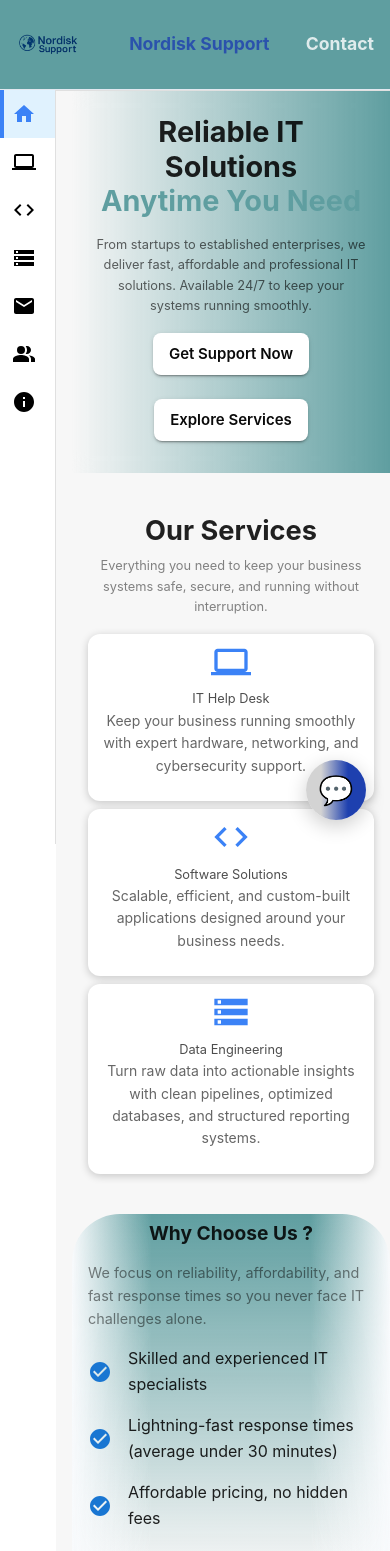
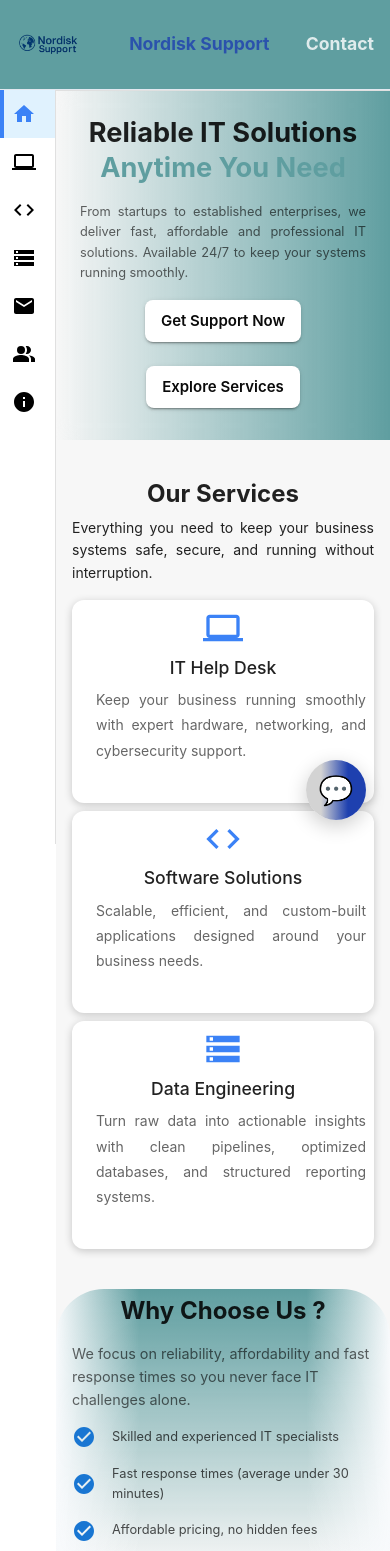
Before and after one commit to farhadayan/friendly, a React (Create React App) app in the folder Frontend/friendlyfront/: page /home in a window 390 px wide. Shown: the top 1551 px of the page. Built offline with nearby package versions, Linux system fonts and the light colour scheme.

Commit message:
few styling update

```diff
--- a/Frontend/friendlyfront/src/App.tsx
+++ b/Frontend/friendlyfront/src/App.tsx
@@ -126,6 +126,7 @@ function App() {
               //paddingTop: 'var(--header-height, 64px)',
               px: 2,
               pr: 0,
+              pl:0,
               backgroundColor: 'var(--body-bg, #f7f7f7)',
               minHeight: '100vh',
             }}
--- a/Frontend/friendlyfront/src/components/itsupport/Career.tsx
+++ b/Frontend/friendlyfront/src/components/itsupport/Career.tsx
@@ -211,7 +211,7 @@ const Career: React.FC = () => {
     ];
 
     return (
-        <Box sx={{ width: '100%' , pl:0}}>
+        <Box sx={{ width: '100%', pl: 0 }}>
             {/* Hero Section */}
             <Box sx={{
                 background: `
@@ -226,10 +226,10 @@ const Career: React.FC = () => {
                 overflow: 'hidden'
             }}>
                 <Container maxWidth="lg">
-                    <Typography variant="h2" sx={{ color: "black" }}>
+                    <Typography variant="h2" sx={{ color: "black", pb: 1 }}>
                         Join Our Team
                     </Typography>
-                    <Typography variant="h6" sx={{ color: "black" }}>
+                    <Typography variant="h6" sx={{ color: "black", textAlign: 'justify', pl: 2 }}>
                         Build your career with a team that values innovation, collaboration, and growth. Nordisk Support is
                         an equal opportunity employer. We celebrate diversity and are committed to creating an inclusive
                         environment for all employees.
@@ -336,7 +336,6 @@ const Career: React.FC = () => {
                         sx={{
                             textAlign: 'center',
                             mb: 2,
-                            fontWeight: 700,
                             color: theme.palette.primary.main
                         }}
                     >
@@ -501,7 +500,7 @@ const Career: React.FC = () => {
                         <Typography variant="h5" gutterBottom color="primary">
                             Don't See a Perfect Match?
                         </Typography>
-                        <Typography variant="body1" color="text.secondary" paragraph sx={{ mb: 4 }}>
+                        <Typography variant="body2" paragraph sx={{ mb: 4 }}>
                             We're always looking for talented individuals. Send us your resume for future opportunities.
                         </Typography>
 
@@ -510,6 +509,7 @@ const Career: React.FC = () => {
                                 variant="contained"
                                 size="large"
                                 startIcon={<Email />}
+                                sx={{ whiteSpace: 'nowrap' }}
                                 onClick={() => {
                                     const mailto = `mailto:${HR_EMAIL}?subject=General Application - Nordisk Support`;
                                     window.open(mailto, '_blank');
@@ -521,6 +521,7 @@ const Career: React.FC = () => {
                             <Button
                                 variant="outlined"
                                 size="large"
+                                sx={{ whiteSpace: 'nowrap' }}
                                 onClick={() => {
                                     navigator.clipboard.writeText(HR_EMAIL);
                                     alert(`Email address copied: ${HR_EMAIL}`);
--- a/Frontend/friendlyfront/src/components/itsupport/Contact.tsx
+++ b/Frontend/friendlyfront/src/components/itsupport/Contact.tsx
@@ -318,13 +318,9 @@ ${email ? `Email: ${email}` : ''}`.trim();
                     }}
                 >
                     <Typography
-                        variant="h1"
-                        sx={{
-                            fontWeight: "bold",
-                            textAlign: "center",
-                        }}  >
+                        variant="h2"
+                        sx={{ textAlign: "center" }} >
                         Contact Us
-
                     </Typography>
 
                     <Typography
@@ -339,7 +335,7 @@ ${email ? `Email: ${email}` : ''}`.trim();
                             pb: 4
                         }}
                     >
-                        Get in touch with our team. We love to hear from you.
+                        Get in touch with our team. We love to hear you.
                     </Typography>
 
                     <Box
@@ -424,19 +420,34 @@ ${email ? `Email: ${email}` : ''}`.trim();
                         <Stack spacing={4}>
                             {/* Contact Card */}
                             <Paper elevation={3} sx={{ p: 4, borderRadius: 3 }}>
-                                <Typography variant="h5" gutterBottom fontWeight={600} color="primary">
+                                <Typography variant="h5" textAlign={'center'} >
                                     Contact Information
                                 </Typography>
 
                                 <List>
                                     <ListItem>
-                                        <ListItemIcon>
+                                        <ListItemText
+                                            secondary={<>
+                                                Mon–Fri: 8:30 AM – 5:30 PM
+                                                <br />
+                                                Sat–Sun: 10:00–15:00
+                                            </>}
+                                        />
+                                    </ListItem>
+                                    <ListItem>
+                                        <ListItemIcon sx={{ minWidth: '36px' }}>
                                             <Phone color="primary" />
                                         </ListItemIcon>
                                         <ListItemText
-                                            primary="Phone"
+
                                             secondary={
-                                                <Link href={`tel:${PHONE_NUMBER.replace(/\s/g, '')}`}>
+                                                <Link
+                                                    href={`tel:${PHONE_NUMBER.replace(/\s/g, '')}`}
+                                                    sx={{
+                                                        whiteSpace: 'nowrap',
+                                                        display: 'inline-block',
+                                                    }}
+                                                >
                                                     {PHONE_NUMBER}
                                                 </Link>
                                             }
@@ -445,28 +456,24 @@ ${email ? `Email: ${email}` : ''}`.trim();
 
 
                                     <ListItem>
-                                        <ListItemIcon>
+                                        <ListItemIcon sx={{ minWidth: '36px' }}>
                                             <LocationOn color="primary" />
                                         </ListItemIcon>
                                         <ListItemText
-                                            primary="Address"
+                                            // primary="Address"
                                             secondary={ADDRESS}
                                         />
                                     </ListItem>
 
                                     <ListItem>
-                                        <ListItemIcon>
+                                        <ListItemIcon sx={{ minWidth: '36px' }}>
                                             <AccessTime color="primary" />
                                         </ListItemIcon>
                                         <ListItemText
-                                            primary="Business Hours"
-                                            secondary={
-                                                <>
-                                                    24/7 Support Available
-                                                    <br />
-                                                    Mon-Fri: 8:00 AM - 6:00 PM
-                                                </>
-                                            }
+
+                                            secondary="24/7 Support Available "
+
+
                                         />
                                     </ListItem>
                                 </List>
--- a/Frontend/friendlyfront/src/components/itsupport/Dataengineering.tsx
+++ b/Frontend/friendlyfront/src/components/itsupport/Dataengineering.tsx
@@ -82,8 +82,9 @@ export default function Dataengineering() {
       <Box
         sx={{
           flex: 1,
-          m: 0,
-          p: { xs: 1, md: 2 },
+          pt: { xs: 1, md: 2 },
+          mb: {xs:12, md:4},
+
 
           backdropFilter: "blur(10px)",
           background: `
@@ -96,11 +97,11 @@ export default function Dataengineering() {
 
         }}
       >
-        <Container maxWidth="lg" sx={{ pb: 3 }}>
+        <Container maxWidth="lg">
           <Typography variant="h2" sx={{ pb: { xs: 2 } }}>
             Data Engineering
           </Typography>
-          <Typography variant="h6">
+          <Typography variant="body2" textAlign={"justify"} pl={2}>
             Data is one of the most valuable assets a business owns - but only if it is structured, reliable
             and accessible. Our Data Engineering services help businesses collect, process, and transform data
             into a solid foundation for analytics, reporting, and decision-making. We design and build robust
@@ -127,7 +128,7 @@ export default function Dataengineering() {
                   <Typography variant="h5" sx={{ pb: 1 }}>
                     {service.title}
                   </Typography>
-                  <Typography variant="h6" color="text.secondary" lineHeight={1.8}>
+                  <Typography variant="h6" textAlign={"justify"} pb={2} pl={2} lineHeight={1.8}>
                     {service.desc}
                   </Typography>
                 </CardContent>
--- a/Frontend/friendlyfront/src/components/itsupport/Home.tsx
+++ b/Frontend/friendlyfront/src/components/itsupport/Home.tsx
@@ -64,7 +64,7 @@ export default function Home() {
 
   const features = [
     "Skilled and experienced IT specialists",
-    "Lightning-fast response times (average under 30 minutes)",
+    "Fast response times (average under 30 minutes)",
     "Affordable pricing, no hidden fees",
     "Remote and onsite support availability",
     "No long-term contracts required",
@@ -101,13 +101,11 @@ export default function Home() {
 
           }}
         >
-          <Typography
-            variant="h1"
+          <Typography variant="h2"
             sx={{
               fontWeight: "bold",
               mb: isMobile ? 2 : 3,
               textAlign: "center",
-
             }}
           >
             Reliable IT Solutions
@@ -131,7 +129,7 @@ export default function Home() {
 
             sx={{
               mb: isMobile ? 2 : 4,
-              textAlign: "center",
+              textAlign: "justify",
               justifyContent: "center",
               opacity: 0.7,
               lineHeight: 1.6,
@@ -201,7 +199,7 @@ export default function Home() {
       {/* Services Section */}
       <Container maxWidth="lg" sx={{ py: 5 }} id="our-services-section">
         <Typography
-          variant="h2"
+          variant="h3"
           textAlign="center"
           fontWeight="bold"
           sx={{ mb: isMobile ? 1 : 2 }}
@@ -209,13 +207,9 @@ export default function Home() {
           Our Services
         </Typography>
         <Typography
-          variant="h6"
-          color="text.secondary"
+          variant="body2"
           textAlign="center"
-          sx={{
-            mb: isMobile ? 2 : 6, maxWidth: "600px", mx: "auto",
-            //fontSize: isMobile ? "0.9rem" : "1.1rem",
-          }}
+          sx={{ mb: isMobile ? 2 : 6, maxWidth: "600px", mx: "auto", textAlign: "justify" }}
         >
           Everything you need to keep your business systems safe,
           secure, and running without interruption.
@@ -232,10 +226,10 @@ export default function Home() {
                   <CardContent sx={{ p: isMobile ? 1 : 2, textAlign: "center", height: "100%" }}>
                     <Box sx={{ mb: isMobile ? 0 : 2 }}>{service.icon}</Box>
                     <Typography
-                      variant="h6">
+                      variant="h5" pb={1}>
                       {service.title}
                     </Typography>
-                    <Typography variant="body2" color="text.secondary">
+                    <Typography variant="body2" color="text.secondary" textAlign={"justify"} pb={2} pl={2} lineHeight={1.8}>
                       {service.description}
                     </Typography>
                   </CardContent>
@@ -262,20 +256,14 @@ export default function Home() {
               xs: 12, md: 6
             }}>
               <Typography variant="h3" fontWeight="bold" gutterBottom
-                sx={{
-                  fontWeight: "bold",
-                  mb: isMobile ? 2 : 4,
-                  textAlign: "center",
-                  fontSize: { xs: "1.2rem", md: "2.5rem", lg: "3.0rem" }
-                }}
-              >
+                sx={{ mb: isMobile ? 2 : 4, textAlign: "center" }} >
                 Why Choose Us ?
               </Typography>
-              <Typography variant="h6" color="text.secondary" sx={{
+              <Typography variant="body2" color="text.secondary" sx={{
                 mb: isMobile ? 0 : 4,
                 fontSize: { xs: "0.9rem", md: "1.1rem", lg: "1.2rem" }
               }}>
-                We focus on reliability, affordability, and fast response times
+                We focus on reliability, affordability and fast response times
                 so you never face IT challenges alone.
               </Typography>
 
@@ -287,7 +275,7 @@ export default function Home() {
                     </ListItemIcon>
                     <ListItemText
                       primary={feature}
-                      primaryTypographyProps={{ variant: "body1" }}
+                      primaryTypographyProps={{ variant: "h6" }}
                     />
                   </ListItem>
                 ))}
--- a/Frontend/friendlyfront/src/components/itsupport/ItSupport.tsx
+++ b/Frontend/friendlyfront/src/components/itsupport/ItSupport.tsx
@@ -82,7 +82,7 @@ export default function ITSupport() {
   ];
 
   return (
-    <Box sx={{ overflow: "hidden", background: "transparent", pl:0 }}>
+    <Box sx={{ overflow: "hidden", background: "transparent"}}>
 
       <Box
         sx={{
@@ -106,7 +106,7 @@ export default function ITSupport() {
           </Typography>
           <Typography
             variant="h6"
-          sx={{ mx: "auto", opacity: 0.9 }}
+          sx={{ mx: "auto", opacity: 0.9, textAlign:"justify"  }}
           >
             At Nordisk Support, you get fast, personal, and reliable IT support that keeps your
             business running smoothly without unnecessary disruptions. We understand that IT
@@ -136,7 +136,7 @@ export default function ITSupport() {
                   <Typography variant="h5" sx={{pb:1}}>
                     {service.title}
                   </Typography>
-                  <Typography variant="h6" color="text.secondary" lineHeight={1.8}>
+                  <Typography variant="h6" color="text.secondary" textAlign={"justify"} pb={2} pl={2} lineHeight={1.8}>
                     {service.description}
                   </Typography>
                 </CardContent>
--- a/Frontend/friendlyfront/src/components/itsupport/SwServices.tsx
+++ b/Frontend/friendlyfront/src/components/itsupport/SwServices.tsx
@@ -66,7 +66,7 @@ export default function SwServices() {
           <Typography variant="h2" sx={{pb:2}}>
             Software Solutions
           </Typography>
-          <Typography variant="h6">
+          <Typography variant="h6" textAlign={"justify"} pb={2} >
             At Nordisk Support, we design and develop software solutions that turn data into
             actionable insights. We help businesses streamline processes, improve efficiency,
             and make informed decisions by building reliable, scalable, and secure digital systems
@@ -90,7 +90,7 @@ export default function SwServices() {
                   <Typography variant="h5" sx={{pb:1}}>
                     {service.title}
                   </Typography>
-                  <Typography variant="h6" color="text.secondary" lineHeight={1.8}>
+                  <Typography variant="h6" textAlign={"justify"} pb={2} pl={2} lineHeight={1.8}>
                     {service.desc}
                   </Typography>
                 </CardContent>
```
